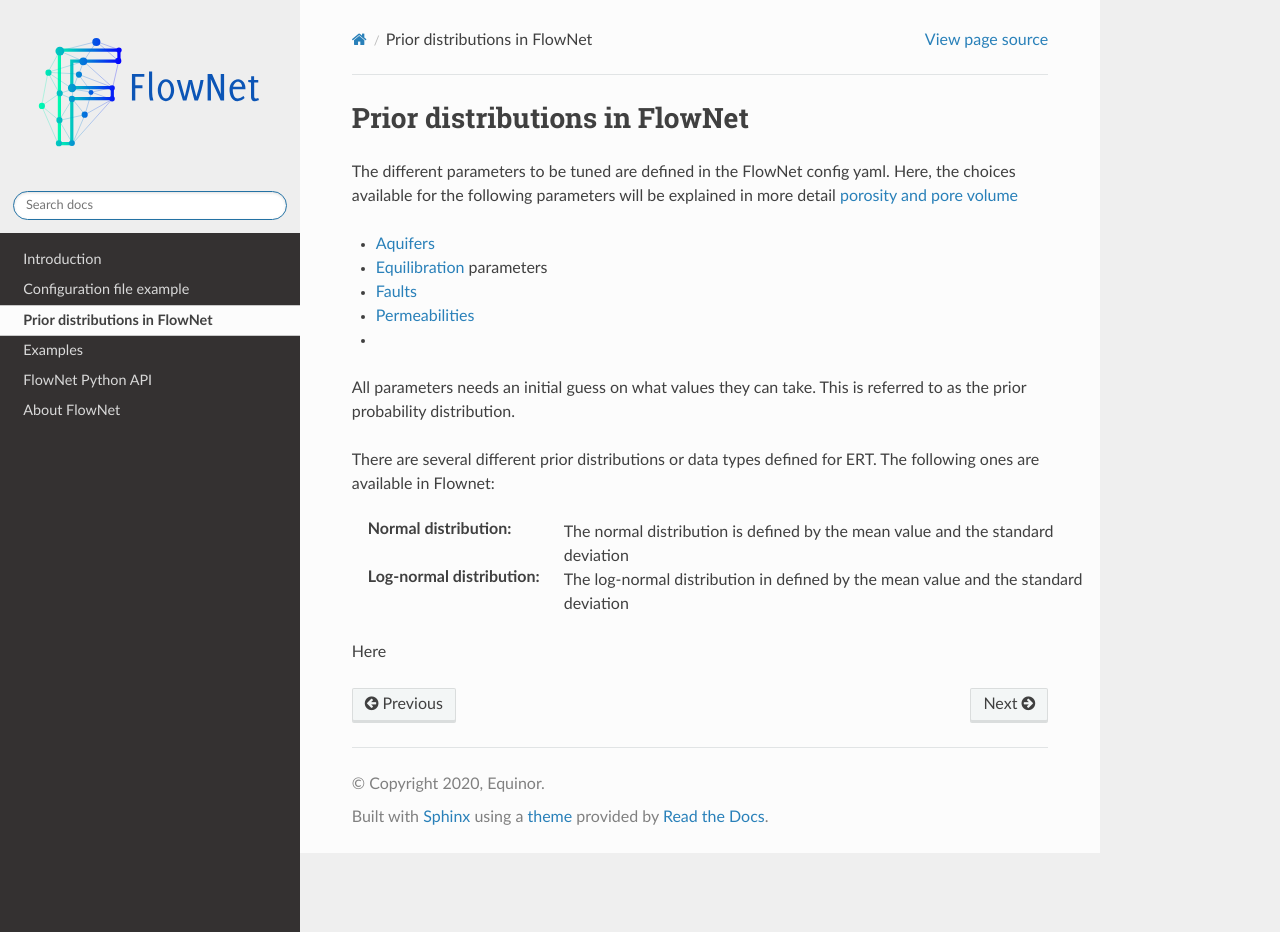
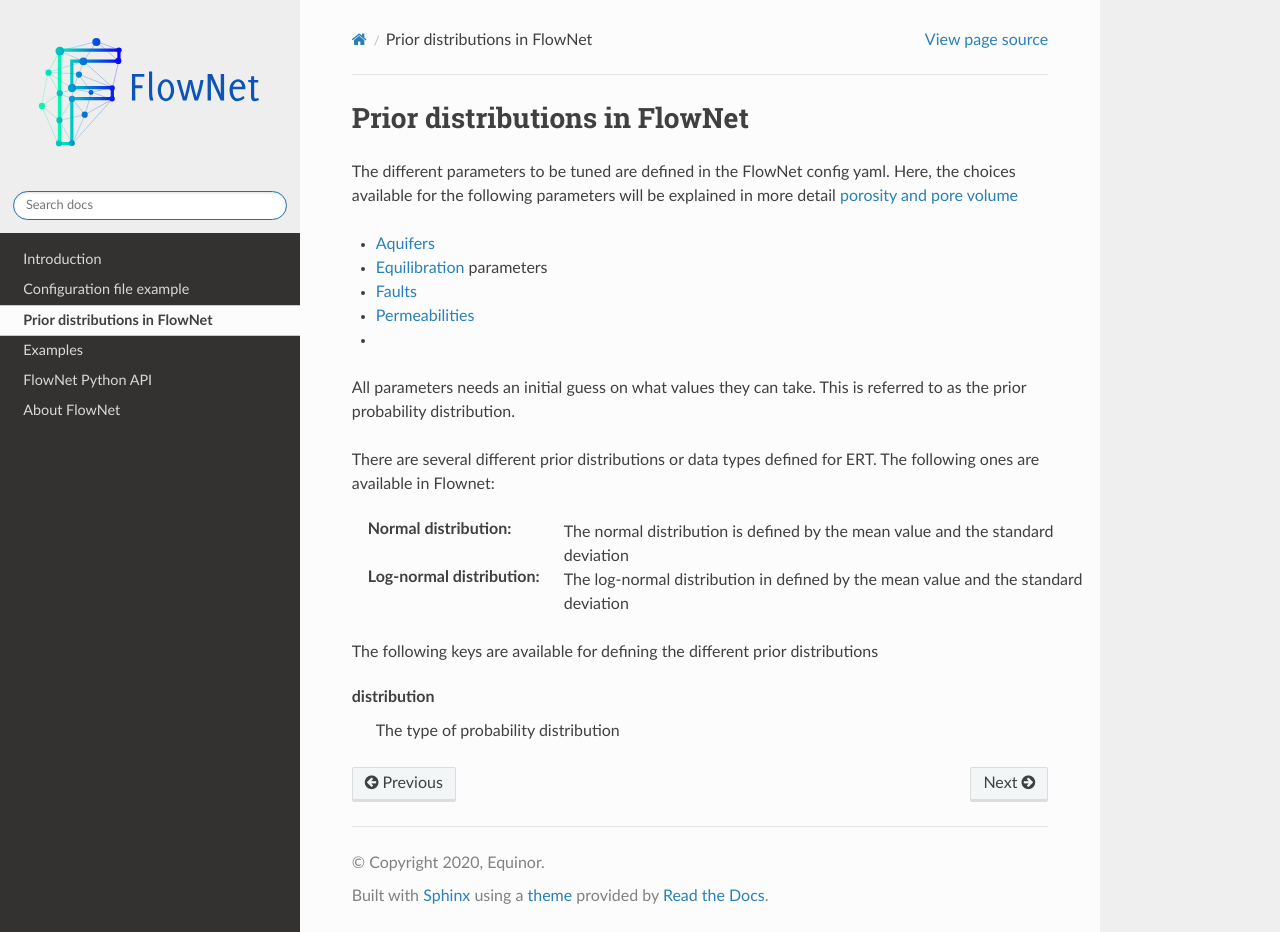
Before and after one commit to equinor/flownet, a Sphinx documentation site: the page built from docs/parametrization.rst, in a window 1280 px wide and 932 px high. Built offline with Sphinx 7.4.7 and the Read the Docs theme 2.0.0, drawn with Linux system fonts in a browser that asks for light colours.

Commit message:
Update parametrization.rst

```diff
--- a/docs/parametrization.rst
+++ b/docs/parametrization.rst
@@ -28,4 +28,10 @@ The following ones are available in Flownet:
 .. _Permeabilities:
 .. _porosity-and-pore-volume:
 
-Here
+
+
+
+The following keys are available for defining the different prior distributions
+
+distribution
+  The type of probability distribution
```
